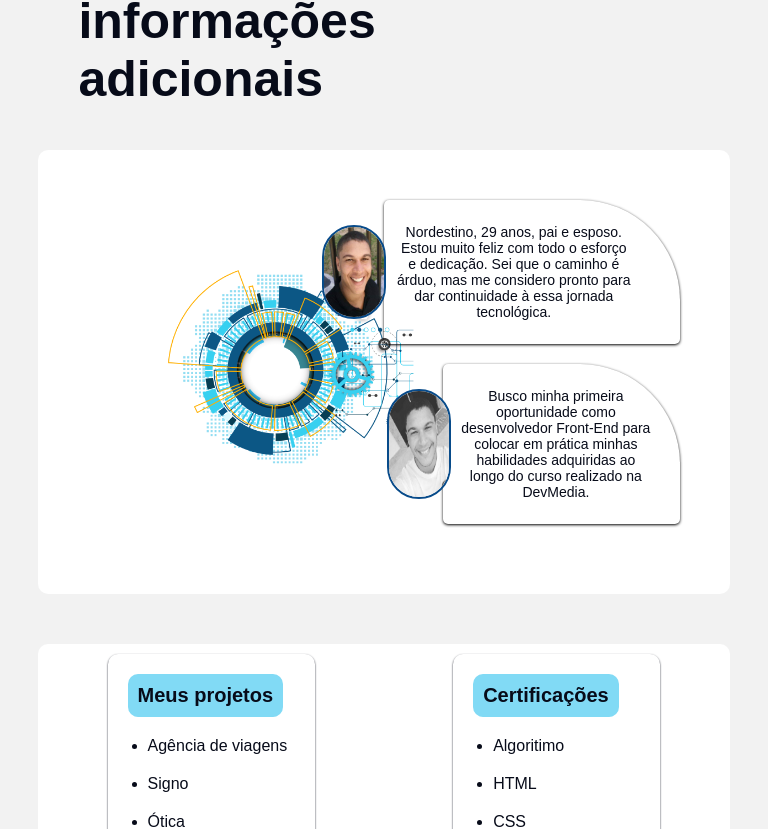
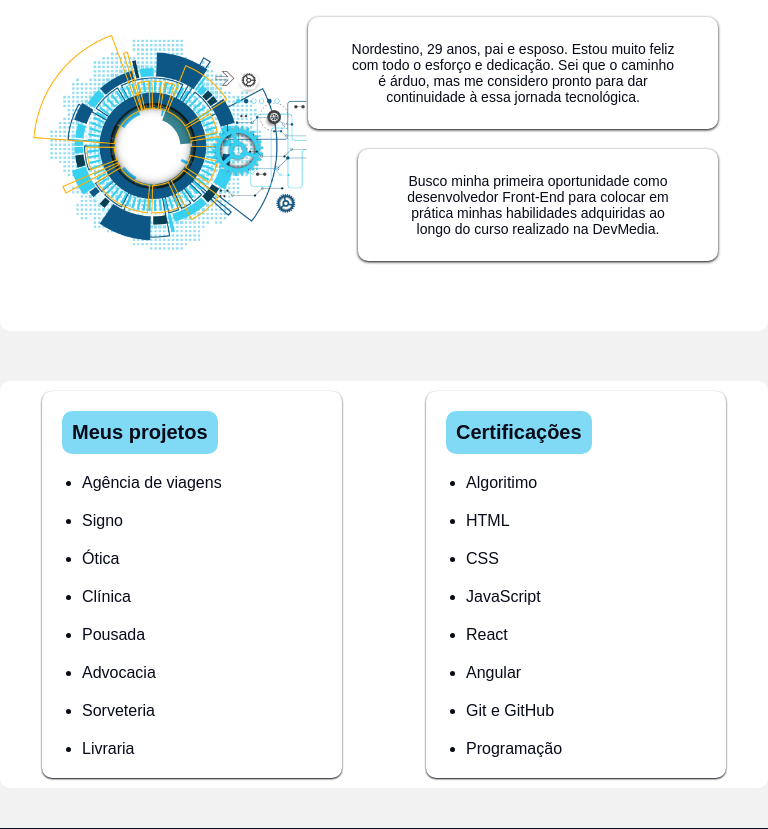
Before and after one commit to nailsonrochadev/Meuportifolio, a React (Create React App) app: page / in a window 768 px wide. Shown: the part 1571-2400 px from the top of the page. Built offline with nearby package versions, Linux system fonts and the light colour scheme.

Commit message:
Atualização
Deixando o código responsivo

```diff
--- a/src/componentes/TopoPrincipal/style.css
+++ b/src/componentes/TopoPrincipal/style.css
@@ -85,4 +85,9 @@
         justify-content: space-around;
         align-items: center;
     }
+
+    .qmsou
+    {
+        display: none;
+    }
 }
--- a/src/componentes/slide/slide.js
+++ b/src/componentes/slide/slide.js
@@ -11,7 +11,7 @@ export function Slide (){
 
             <section className='slider'>
                 <div className='agencia agencia-1' id='quem-sou'>
-                    <img src='assets/foto5.jpg' alt='Minha foto'/>
+                    <img className='img-slide' src='assets/foto5.jpg' alt='Minha foto'/>
                     <p>Nordestino, 29 anos, pai e esposo. Estou muito feliz
                         com todo o esforço e dedicação. Sei que o caminho é árduo,
                         mas me considero pronto para dar continuidade à essa jornada tecnológica.
@@ -19,7 +19,7 @@ export function Slide (){
                 </div>
 
                 <div className='agencia agencia-2'>
-                    <img src='assets/foto4.jpg' alt='Minha foto'/>
+                    <img className='img-slide' src='assets/foto4.jpg' alt='Minha foto'/>
                     <p>Busco minha primeira oportunidade como desenvolvedor Front-End
                         para colocar em prática minhas habilidades adquiridas ao longo
                         do curso realizado na DevMedia.
--- a/src/componentes/slide/style.css
+++ b/src/componentes/slide/style.css
@@ -192,3 +192,61 @@ h2 span
         width: 300px;
     }
 }
+
+@media screen and (min-width: 768px) and (max-width: 1023px)
+{
+    .pagina-slide
+    {
+        width: 100%;
+        margin: 0;
+        border-radius: 0;
+    }
+
+    .pagina-slide h2
+    {
+        width: 80%;
+        font-size: 30px;
+    }
+
+    .slider
+    {
+        background-position: left;
+    }
+
+    .img-slide
+    {
+        display: none;
+    }
+
+    .agencia-1
+    {
+        width: 410px;
+        border-radius: 10px;
+    }
+
+    .agencia-2
+    {
+        width: 360px;
+        border-radius: 10px;
+    }
+
+    .slide-link
+    {
+        display: flex;
+        flex-flow: column;
+        width: 100%;
+    }
+
+
+    .slide-link div
+    {
+        width: 300px;
+    }
+
+    .slide-link
+    {
+        display: flex;
+        flex-flow: nowrap;
+        justify-content: space-around;
+    }
+}
```
